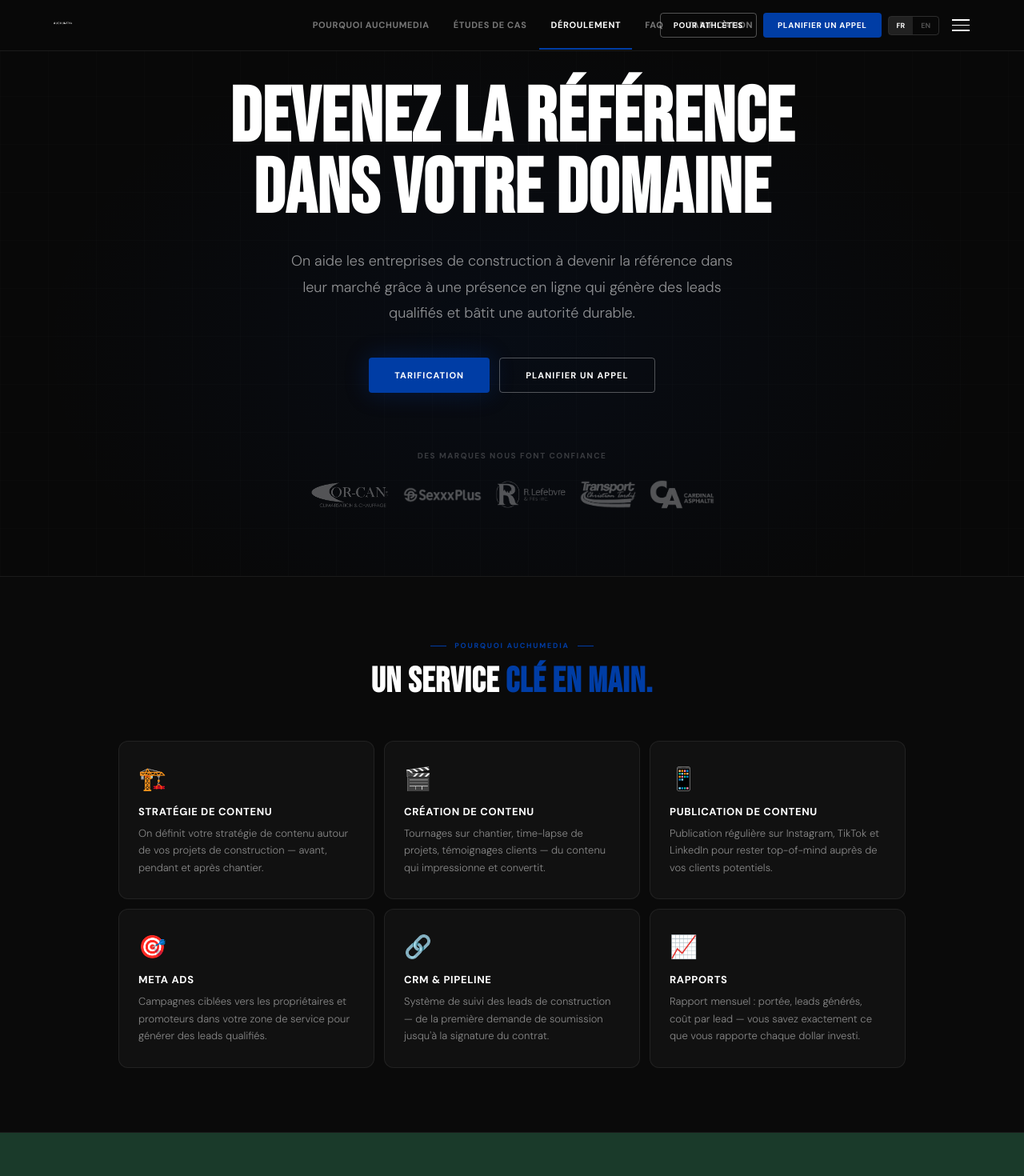
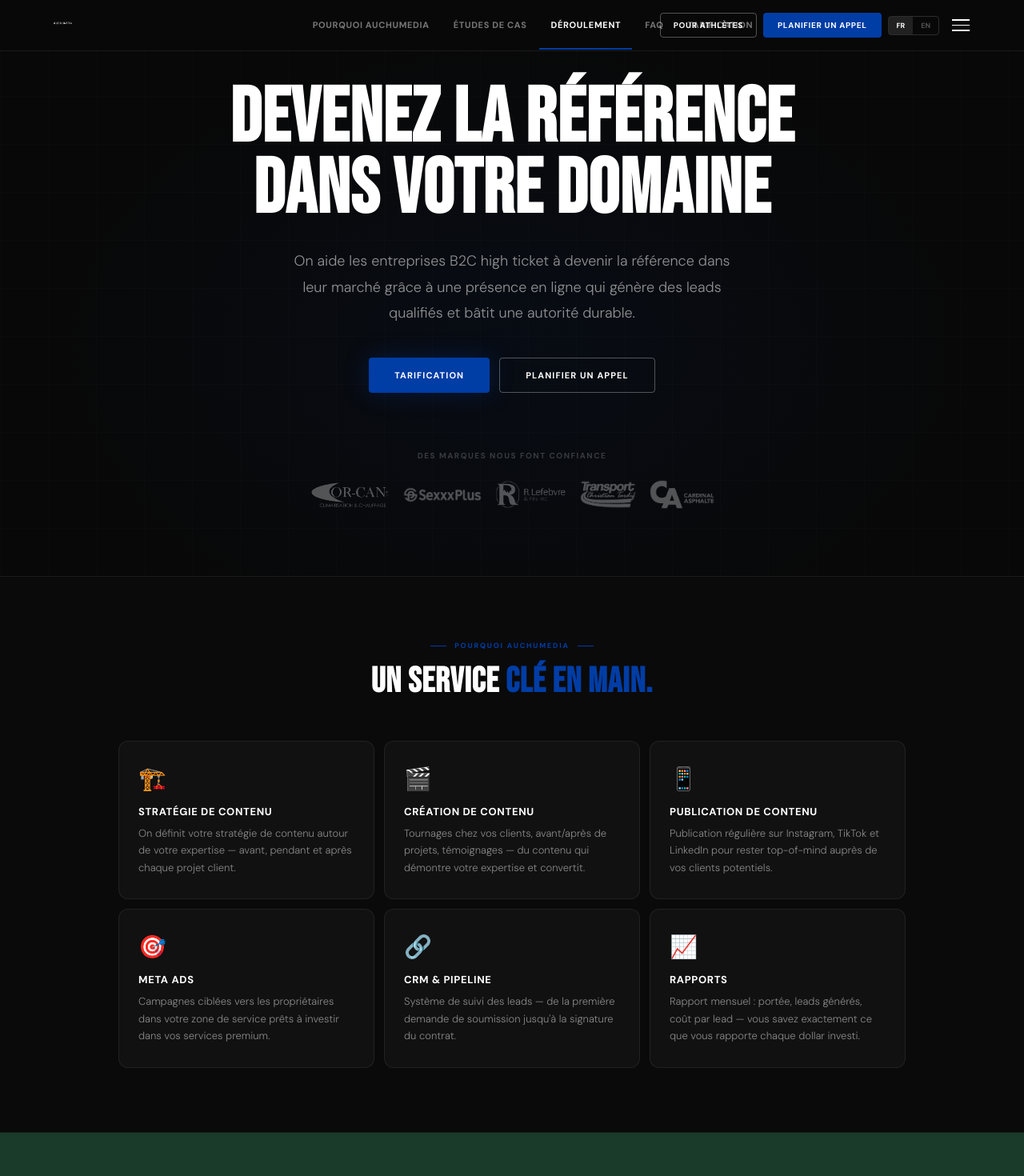
Before and after one commit to auchumedia/auchumedia-website, a React (Create React App) app: page /entreprises in a window 1280 px wide. Shown: the top 1470 px of the page at 80% size. Built offline with nearby package versions, Linux system fonts and the light colour scheme.

Commit message:
Update Entreprises.js

```diff
--- a/src/pages/Entreprises.js
+++ b/src/pages/Entreprises.js
@@ -93,17 +93,17 @@ export default function Entreprises() {
   }, []);
 
   const faqs = fr ? [
-    { q: "Combien de temps avant de recevoir des leads de construction ?", a: "La plupart de nos clients en construction voient leurs premières demandes de soumission via les réseaux sociaux dans les 60-90 premiers jours. L'autorité de marque se bâtit sur 3-6 mois." },
+    { q: "Combien de temps avant de recevoir des leads qualifiés ?", a: "La plupart de nos clients voient leurs premières demandes de soumission via les réseaux sociaux dans les 60-90 premiers jours. L'autorité de marque se bâtit sur 3-6 mois." },
     { q: "Est-ce que vous gérez tout le contenu ?", a: "Oui. On prend en charge la stratégie, la création de contenu, la production vidéo et la gestion des réseaux sociaux. Votre seul travail est d'approuver." },
-    { q: "Quel type de contenu créez-vous pour la construction ?", a: "Time-lapses de chantiers, avant/après de projets, tournages sur le terrain, témoignages clients, présentations de projets terminés — du contenu qui démontre votre expertise et votre qualité de travail." },
-    { q: "Avec quels types d'entreprises de construction travaillez-vous ?", a: "On travaille avec des entrepreneurs généraux, des spécialistes (toiture, fondation, rénovation, asphaltage), des promoteurs immobiliers et des entreprises de services résidentiels et commerciaux." },
+    { q: "Quel type de contenu créez-vous ?", a: "Tournages chez vos clients, avant/après de projets, témoignages clients, démonstrations de votre expertise — du contenu qui inspire confiance et donne envie de vous appeler." },
+    { q: "Avec quels types d'entreprises travaillez-vous ?", a: "On se spécialise avec des entreprises B2C high ticket dont le service coûte 2 000$ et plus — climatisation & chauffage, portes & fenêtres, aménagement paysager, rénovation, toiture, piscines, cuisine & salle de bain, et tout autre service résidentiel premium." },
     { q: "Qu'est-ce qui est inclus dans le forfait de base ?", a: "8 vidéos courts formats par mois (chantiers, projets, équipe), gestion Instagram, TikTok & LinkedIn, stratégie éditoriale mensuelle, rapport de performance et réunion mensuelle dédiée." },
     { q: "Est-ce que vous pouvez cibler des zones géographiques spécifiques ?", a: "Oui — on peut cibler précisément votre zone de service (ville, région, rayon) pour que vos publicités Meta Ads atteignent uniquement les clients potentiels dans votre secteur." },
   ] : [
-    { q: "How long before receiving construction leads?", a: "Most of our construction clients see their first quote requests via social media within the first 60-90 days. Brand authority builds over 3-6 months." },
+    { q: "How long before receiving qualified leads?", a: "Most of our clients see their first quote requests via social media within the first 60-90 days. Brand authority builds over 3-6 months." },
     { q: "Do you manage all the content?", a: "Yes. We handle strategy, content creation, video production and social media management. Your only job is to approve." },
-    { q: "What type of content do you create for construction?", a: "Job site time-lapses, before/after projects, field shoots, client testimonials, finished project showcases — content that demonstrates your expertise and quality of work." },
-    { q: "What types of construction companies do you work with?", a: "We work with general contractors, specialists (roofing, foundation, renovation, asphalt), real estate developers and residential & commercial service companies." },
+    { q: "What type of content do you create?", a: "Client shoots, before/after projects, client testimonials, expertise demonstrations — content that builds trust and makes people want to call you." },
+    { q: "What types of businesses do you work with?", a: "We specialize with B2C high ticket businesses whose service costs $2,000 and up — heating & cooling, doors & windows, landscaping, renovation, roofing, pools, kitchen & bathroom, and any other premium residential service." },
     { q: "What's included in the base plan?", a: "8 short-form videos per month (job sites, projects, team), Instagram, TikTok & LinkedIn management, monthly editorial strategy, performance report and dedicated monthly meeting." },
     { q: "Can you target specific geographic areas?", a: "Yes — we can precisely target your service area (city, region, radius) so your Meta Ads campaigns only reach potential clients in your sector." },
   ];
@@ -249,7 +249,7 @@ export default function Entreprises() {
             {fr ? 'DEVENEZ LA RÉFÉRENCE\nDANS VOTRE DOMAINE' : 'BECOME THE REFERENCE\nIN YOUR INDUSTRY'}
           </h1>
           <p style={{ fontSize: 'clamp(15px, 1.8vw, 18px)', color: 'rgba(255,255,255,0.55)', lineHeight: 1.8, marginBottom: '40px', maxWidth: '580px', margin: '0 auto 40px', fontWeight: 300 }}>
-            {fr ? "On aide les entreprises de construction à devenir la référence dans leur marché grâce à une présence en ligne qui génère des leads qualifiés et bâtit une autorité durable." : "We help construction companies become the reference in their market through an online presence that generates qualified leads and builds lasting authority."}
+            {fr ? "On aide les entreprises B2C high ticket à devenir la référence dans leur marché grâce à une présence en ligne qui génère des leads qualifiés et bâtit une autorité durable." : "We help B2C high ticket businesses become the reference in their market through an online presence that generates qualified leads and builds lasting authority."}
           </p>
           <div style={{ display: 'flex', gap: '12px', justifyContent: 'center', flexWrap: 'wrap', marginBottom: '72px' }}>
             <button onClick={() => scrollTo('tarification')} style={{ fontSize: '11px', fontWeight: 700, color: '#fff', background: BLUE, padding: '14px 32px', borderRadius: '4px', letterSpacing: '0.1em', textTransform: 'uppercase', border: 'none', cursor: 'pointer', boxShadow: '0 0 30px rgba(0,61,165,0.3)', fontFamily: "'DM Sans'" }}>
@@ -289,18 +289,18 @@ export default function Entreprises() {
         </FadeIn>
         <div style={{ display: 'grid', gridTemplateColumns: 'repeat(3, 320px)', gap: '12px', justifyContent: 'center' }}>
           {(fr ? [
-            { icon: '🏗️', title: 'Stratégie de contenu', desc: "On définit votre stratégie de contenu autour de vos projets de construction — avant, pendant et après chantier." },
-            { icon: '🎬', title: 'Création de contenu', desc: "Tournages sur chantier, time-lapse de projets, témoignages clients — du contenu qui impressionne et convertit." },
+            { icon: '🏗️', title: 'Stratégie de contenu', desc: "On définit votre stratégie de contenu autour de votre expertise — avant, pendant et après chaque projet client." },
+            { icon: '🎬', title: 'Création de contenu', desc: "Tournages chez vos clients, avant/après de projets, témoignages — du contenu qui démontre votre expertise et convertit." },
             { icon: '📱', title: 'Publication de contenu', desc: "Publication régulière sur Instagram, TikTok et LinkedIn pour rester top-of-mind auprès de vos clients potentiels." },
-            { icon: '🎯', title: 'Meta Ads', desc: "Campagnes ciblées vers les propriétaires et promoteurs dans votre zone de service pour générer des leads qualifiés." },
-            { icon: '🔗', title: 'CRM & Pipeline', desc: "Système de suivi des leads de construction — de la première demande de soumission jusqu'à la signature du contrat." },
+            { icon: '🎯', title: 'Meta Ads', desc: "Campagnes ciblées vers les propriétaires dans votre zone de service prêts à investir dans vos services premium." },
+            { icon: '🔗', title: 'CRM & Pipeline', desc: "Système de suivi des leads — de la première demande de soumission jusqu'à la signature du contrat." },
             { icon: '📈', title: 'Rapports', desc: "Rapport mensuel : portée, leads générés, coût par lead — vous savez exactement ce que vous rapporte chaque dollar investi." },
           ] : [
-            { icon: '🏗️', title: 'Content strategy', desc: "We define your content strategy around your construction projects — before, during and after job sites." },
-            { icon: '🎬', title: 'Content creation', desc: "Job site shoots, project time-lapses, client testimonials — content that impresses and converts." },
+            { icon: '🏗️', title: 'Content strategy', desc: "We define your content strategy around your expertise — before, during and after each client project." },
+            { icon: '🎬', title: 'Content creation', desc: "Client shoots, project before/afters, testimonials — content that demonstrates your expertise and converts." },
             { icon: '📱', title: 'Content publishing', desc: "Regular publishing on Instagram, TikTok and LinkedIn to stay top-of-mind with potential clients." },
-            { icon: '🎯', title: 'Meta Ads', desc: "Targeted campaigns toward homeowners and developers in your service area to generate qualified leads." },
-            { icon: '🔗', title: 'CRM & Pipeline', desc: "Construction lead tracking system — from the first quote request to contract signing." },
+            { icon: '🎯', title: 'Meta Ads', desc: "Targeted campaigns toward homeowners in your service area ready to invest in your premium services." },
+            { icon: '🔗', title: 'CRM & Pipeline', desc: "Lead tracking system — from the first quote request to contract signing." },
             { icon: '📈', title: 'Reports', desc: "Monthly report: reach, leads generated, cost per lead — you know exactly what every dollar invested brings back." },
           ]).map((item, i) => (
             <FadeIn key={i} delay={i * 0.07}>
```
